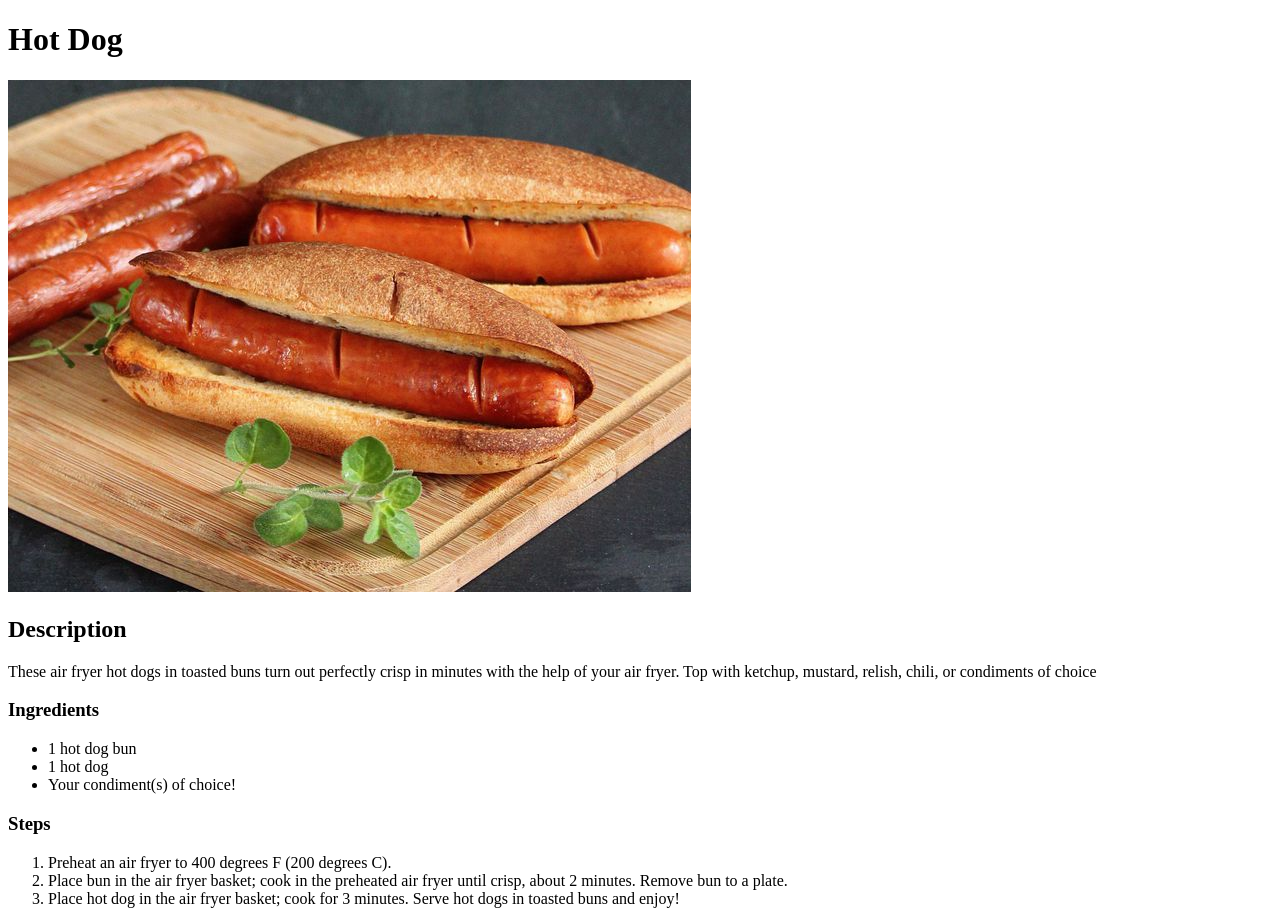
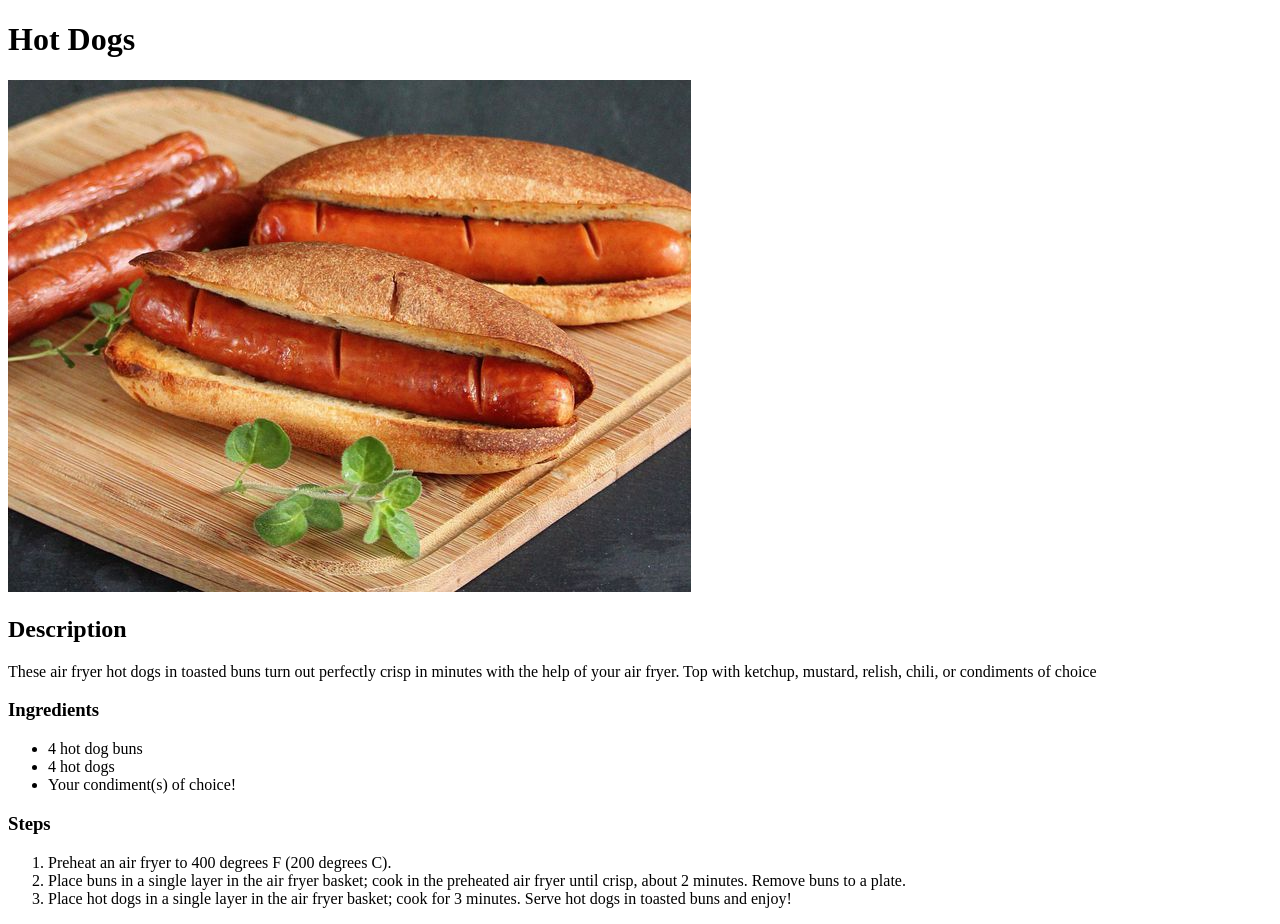
Before and after one commit to alvaroderas/recipes-website, a plain HTML site: page recipes/hotdog.html in a window 1280 px wide. Drawn offline with Linux system fonts and the light colour scheme.

Commit message:
Edit hot dog page

```diff
--- a/recipes/hotdog.html
+++ b/recipes/hotdog.html
@@ -2,25 +2,25 @@
 <html lang="en">
     <head>
         <meta charset="UTF-8">
-        <title>Hot Dog!</title>
+        <title>Hot Dogs!</title>
     </head>
 
     <body>
-        <h1>Hot Dog</h1>
+        <h1>Hot Dogs</h1>
         <img src="../images/hotdog.jpg" alt="Some Hot Dogs">
         <h2>Description</h2>
         <p>These air fryer hot dogs in toasted buns turn out perfectly crisp in minutes with the help of your air fryer. Top with ketchup, mustard, relish, chili, or condiments of choice</p>
         <h3>Ingredients</h3>
         <ul>
-            <li>1 hot dog bun</li>
-            <li>1 hot dog</li>
+            <li>4 hot dog buns</li>
+            <li>4 hot dogs</li>
             <li>Your condiment(s) of choice!</li>
         </ul>
         <h3>Steps</h3>
         <ol>
             <li>Preheat an air fryer to 400 degrees F (200 degrees C).</li>
-            <li>Place bun in the air fryer basket; cook in the preheated air fryer until crisp, about 2 minutes. Remove bun to a plate.</li>
-            <li>Place hot dog in the air fryer basket; cook for 3 minutes. Serve hot dogs in toasted buns and enjoy!</li>
+            <li>Place buns in a single layer in the air fryer basket; cook in the preheated air fryer until crisp, about 2 minutes. Remove buns to a plate.</li>
+            <li>Place hot dogs in a single layer in the air fryer basket; cook for 3 minutes. Serve hot dogs in toasted buns and enjoy!</li>
         </ol>
 
     </body>
```
